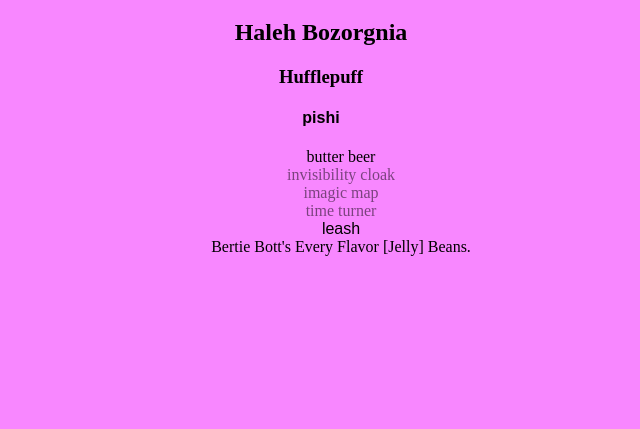
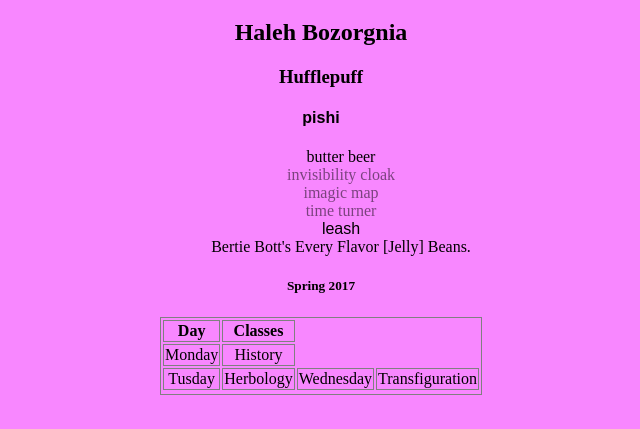
Before and after one commit to Haleh-Bozorgnia/week3, a plain HTML site: page hogwarts/index.html in a window 1280 px wide. Shown: the part 61-490 px from the top of the page, without its empty margins (319-959 px from the left). Drawn offline with nearby package versions, Linux system fonts and the light colour scheme.

Commit message:
Commit 4 - I realize I can make things that are ever increasingly more complex with greater ease. Adding order is always more effort than causing chaos

```diff
--- a/hogwarts/app.js
+++ b/hogwarts/app.js
@@ -47,4 +47,36 @@ $(() => {
   const $li6 = $("<li>");
   $ul.append($li6.text("Bertie Bott's Every Flavor [Jelly] Beans."));
   $container.append($ul);
+
+  //Year 4
+  const $h5 = $("<h5>").text("Spring 2017");
+  $container.append($h5);
+  //create table
+
+  const $table = $("<table>");
+
+  const $tr1 = $("<tr>");
+  const $th1 = $("<th>").text("Day");
+  const $th2 = $("<th>").text("Classes");
+  $tr1.append($th1, $th2);
+
+  // add first day that I took the class
+  const $tr2 = $("<tr>");
+  const $td3 = $("<td>").text("Monday");
+  const $td4 = $("<td>").text("History");
+  $tr2.append($td3, $td4);
+  // add second day that I took the class
+  const $tr3 = $("<tr>");
+  const $td5 = $("<td>").text("Tusday");
+  const $td6 = $("<td>").text("Herbology");
+  $tr3.append($td5, $td6);
+  // add third day that I took the class
+  const $tr4 = $("<tr>");
+  const $td7 = $("<td>").text("Wednesday");
+  const $td8 = $("<td>").text("Transfiguration");
+  $tr3.append($td7, $td8);
+  //append roes to table
+  $table.append($tr1, $tr2, $tr3, $tr4);
+  //append table to container
+  $container.append($table);
 });
--- a/hogwarts/main.css
+++ b/hogwarts/main.css
@@ -11,3 +11,9 @@ body{
 li{
     list-style: none;
 }
+table, th,td{
+border: gray 1px solid;
+}
+table{
+    margin:5px auto;
+}
```
